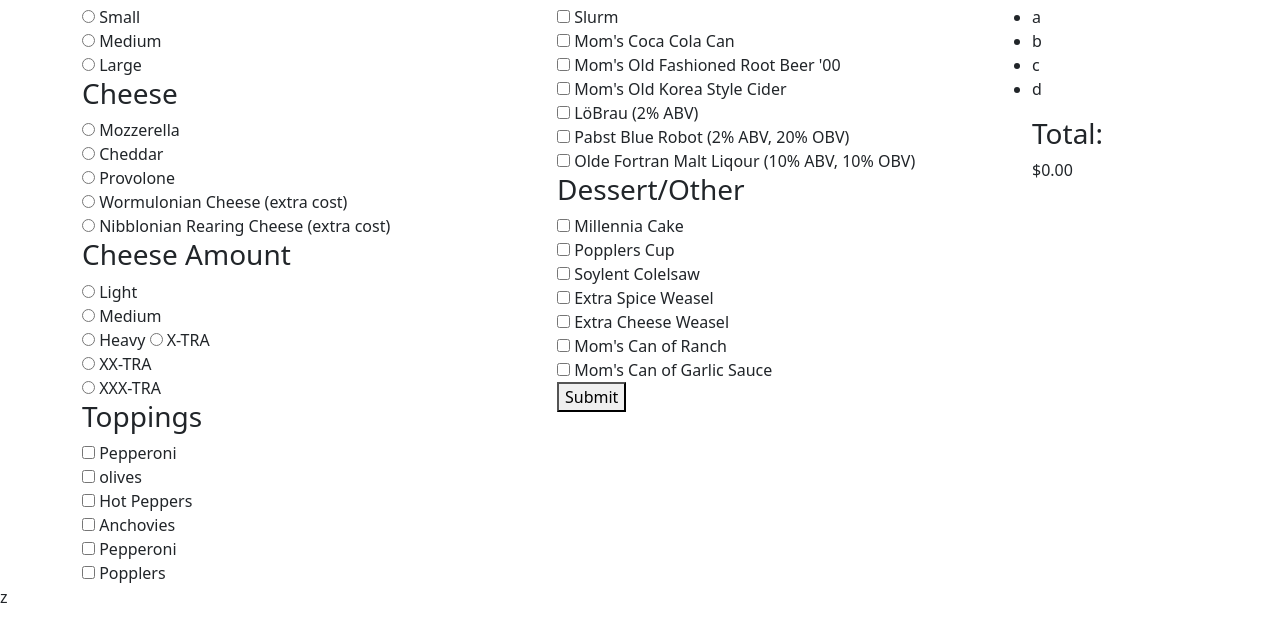
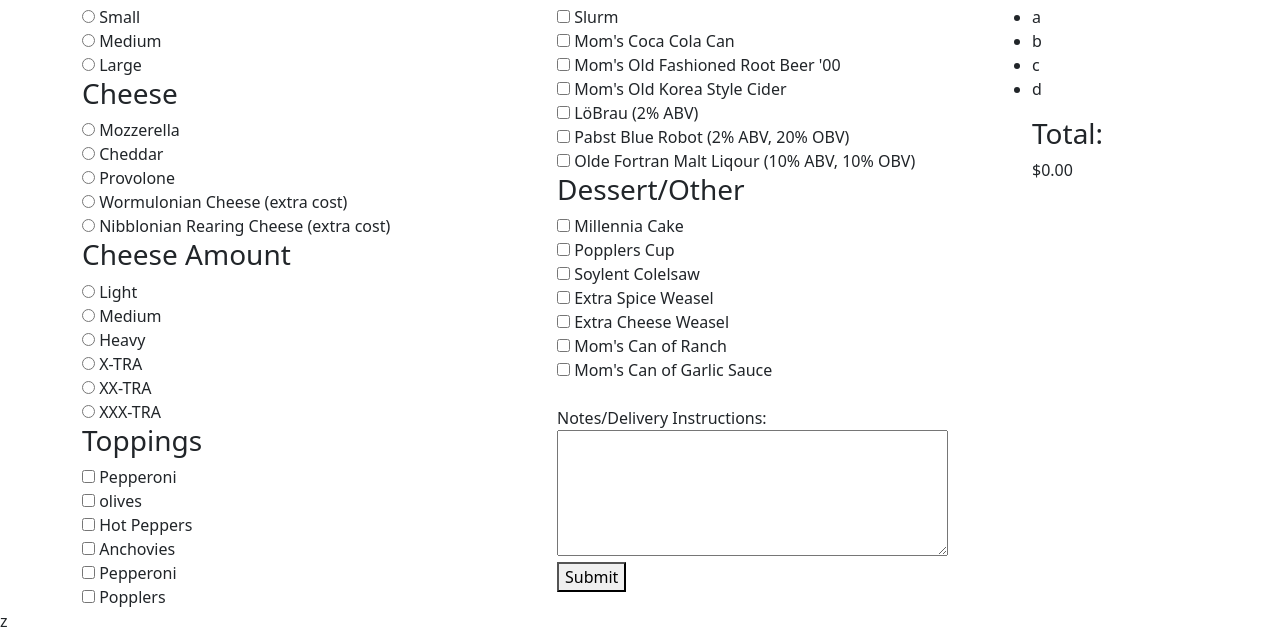
Before and after one commit to doublespoiler/panuccis-pizza, a plain HTML site: page index.HTML in a window 1280 px wide. Shown: the part 181-814 px from the top of the page. Drawn offline with nearby package versions, Linux system fonts and the light colour scheme; a script that the page names is missing.

Commit message:
Update HTML to fix small errors

```diff
--- a/index.HTML
+++ b/index.HTML
@@ -44,7 +44,7 @@
         <input type="radio" name ="cheese-amt" id="md-cheese" value="md-cheese">
         <label for="md-cheese">Medium</label><br>
         <input type="radio" name="cheese-amt" id="lg-cheese" value="lg-cheese">
-        <label for="lg-cheese">Heavy</label>
+        <label for="lg-cheese">Heavy</label><br>
         <input type="radio" name ="cheese-amt" id="x-cheese" value="x-cheese">
         <label for="x-cheese">X-TRA</label><br>
         <input type="radio" name ="cheese-amt" id="xx-cheese" value="xx-cheese">
@@ -95,7 +95,9 @@
         <input type="checkbox" name="other" id="can-ranch" value="can-ranch">
         <label for="can-ranch">Mom's Can of Ranch</label><br>
         <input type="checkbox" name="other" id="can-garlic" value="can-garlic">
-        <label for="can-garlic">Mom's Can of Garlic Sauce</label><br>
+        <label for="can-garlic">Mom's Can of Garlic Sauce</label><br><br>
+        <label for="notes-input">Notes/Delivery Instructions:</label><br>
+        <textarea name="notes-input" cols="40" rows="5"></textarea><br>
         <button type="submit" id="submit-button">Submit</button>
       </div>
       <div class="col-md-2" id="order-div">
```
